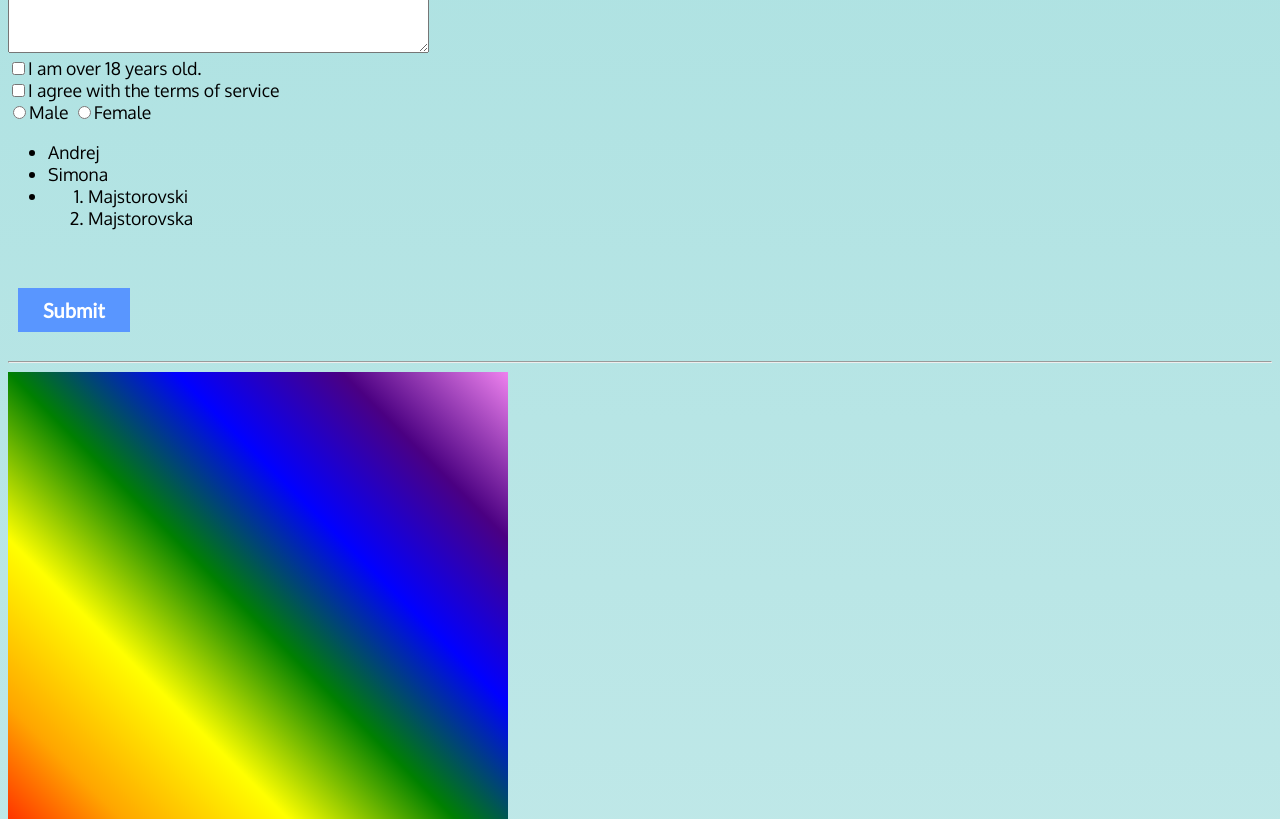
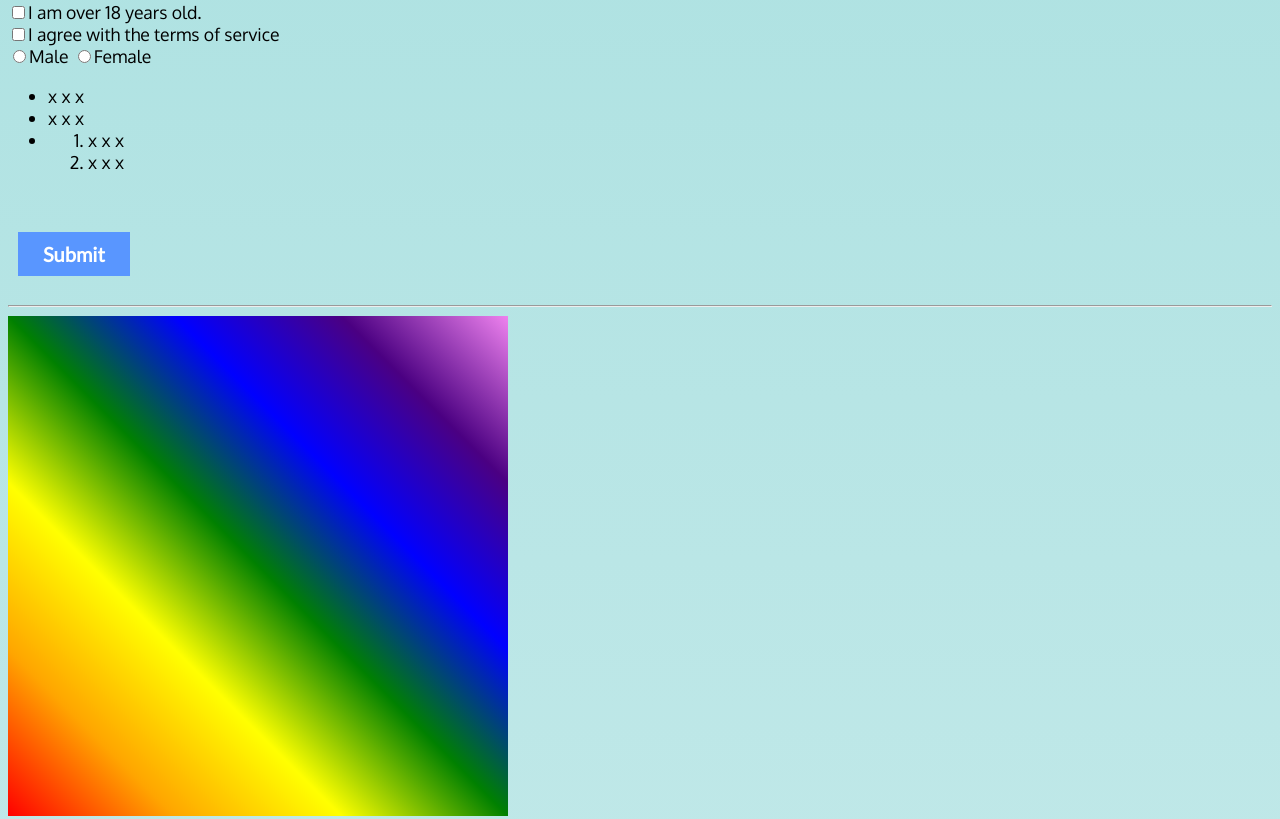
Before and after one commit to anndf5/CSs, a plain HTML site: page Site/index.html in a window 1280 px wide. Shown: the part 1440-2259 px from the top of the page. Drawn offline with Linux system fonts and the light colour scheme.

Commit message:
Update index.html

```diff
--- a/Site/index.html
+++ b/Site/index.html
@@ -17,7 +17,7 @@
         <p id="info">Learn some more information about me</p>
         <h2 class="subtitle">About me</h2>
         <img id="pic" src="https://upload.wikimedia.org/wikipedia/commons/8/81/Parque_Eagle_River%2C_Anchorage%2C_Alaska%2C_Estados_Unidos%2C_2017-09-01%2C_DD_02.jpg" alt="landscape" width="750">
-        <p class="text">My name is Andrej Majstorovski. I'm 14 years. I live in Bitola Macedonia and I go to St. Klimnet Ohridski. All my grades are not that good. I know how to programming in HTML CSS C# C++ GML and more </p>
+        <p class="text">My name is x x x . I'm 14 years. I live in x x x  and I go to x x x  All my grades are not that good. I know how to programming in HTML CSS C# C++ GML and more </p>
         <br>
         <p>Programing Laugeges that i know</p>
         <ol>
@@ -93,11 +93,11 @@
 
         <!-- Inputs close -->
         <ul>
-            <li>Andrej</li>
-            <li>Simona</li>
+            <li> x x x </li>
+            <li> x x x </li>
             <li><ol>
-                <li>Majstorovski</li>
-                <li>Majstorovska</li>
+                <li> x x x </li>
+                <li> x x x </li>
             </ol></li>
         </ul>
         <br>
@@ -166,7 +166,7 @@
         </div>
         <iframe width="560" height="315" src="https://www.youtube.com/embed/8UCf0M8vNcE" frameborder="0" allow="accelerometer; autoplay; encrypted-media; gyroscope; picture-in-picture" allowfullscreen></iframe>
         <pre>
-            I am Andrej This is my friends video.
+            I am x x x This is my friends video.
 
             like
 
```
